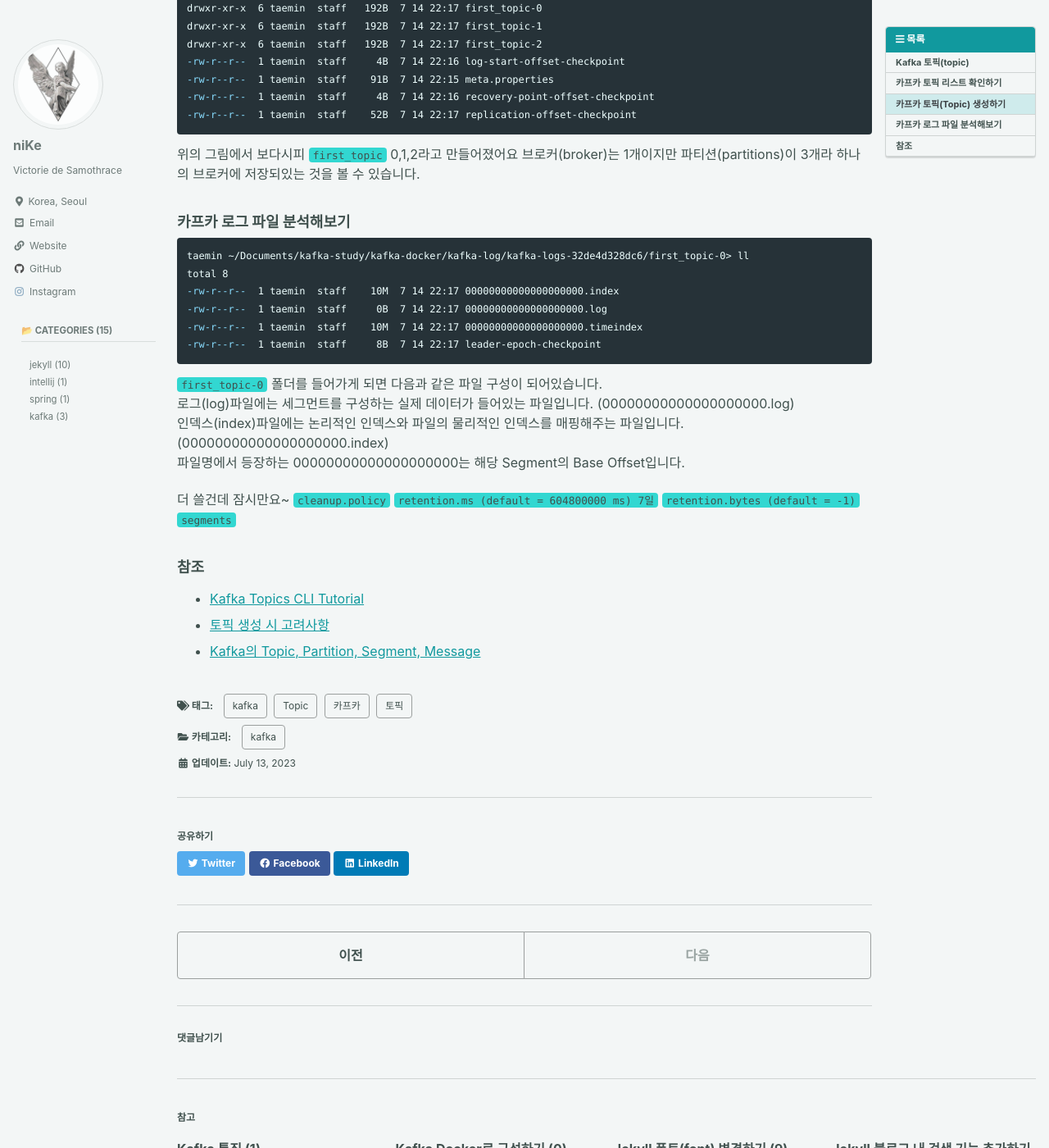
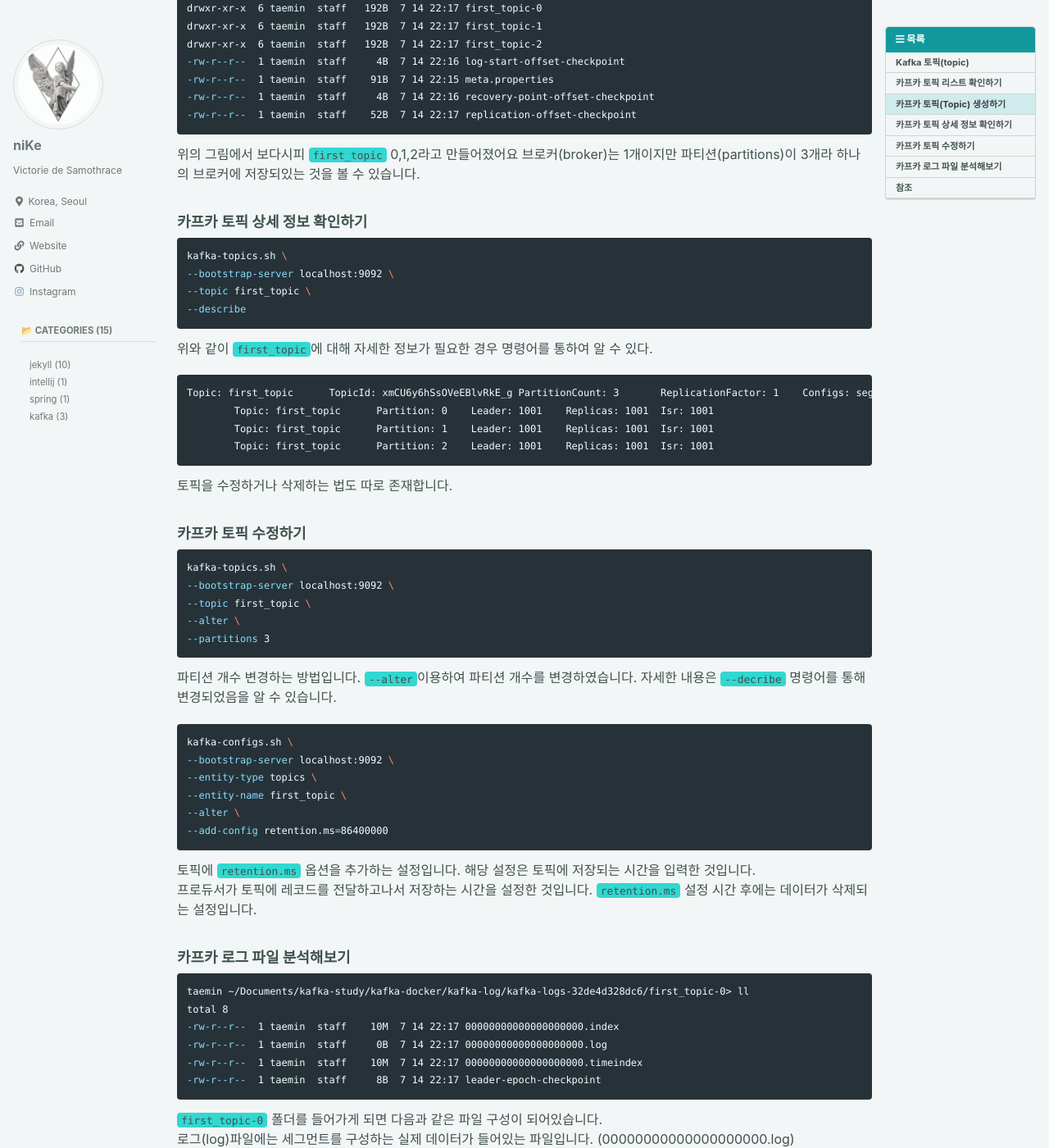
Before and after one commit to KwakTaeMin/KwakTaeMin.github.io, a Jekyll site: the page built from _posts/2023-07-14-Kafka Topic(2).md, in a window 1280 px wide and 1400 px high, scrolled down 1042 px. Shown: the whole window at 82% size. Built offline with Jekyll 4.4.1, drawn with Linux system fonts in a browser that asks for light colours; cached includes are drawn as plain includes; some web fonts are replaced; comment, search, counter and statistics services are not loaded; some of the changed text lies outside the part shown.

Commit message:
카프카 토픽 포스팅

````diff
--- a/_posts/2023-07-14-Kafka Topic(2).md
+++ b/_posts/2023-07-14-Kafka Topic(2).md
@@ -56,6 +56,46 @@ drwxr-xr-x  6 taemin  staff   192B  7 14 22:17 first_topic-2
 ```
 위의 그림에서 보다시피 `first_topic` 0,1,2라고 만들어졌어요 브로커(broker)는 1개이지만 파티션(partitions)이 3개라 하나의 브로커에 저장되있는 것을 볼 수 있습니다.
 
+### 카프카 토픽 상세 정보 확인하기
+```shell
+kafka-topics.sh \
+--bootstrap-server localhost:9092 \
+--topic first_topic \
+--describe
+```
+
+위와 같이 `first_topic`에 대해 자세한 정보가 필요한 경우 명령어를 통하여 알 수 있다.
+```shell
+Topic: first_topic	TopicId: xmCU6y6hSsOVeEBlvRkE_g	PartitionCount: 3	ReplicationFactor: 1	Configs: segment.bytes=1073741824
+	Topic: first_topic	Partition: 0	Leader: 1001	Replicas: 1001	Isr: 1001
+	Topic: first_topic	Partition: 1	Leader: 1001	Replicas: 1001	Isr: 1001
+	Topic: first_topic	Partition: 2	Leader: 1001	Replicas: 1001	Isr: 1001
+```
+
+토픽을 수정하거나 삭제하는 법도 따로 존재합니다.
+
+### 카프카 토픽 수정하기
+```shell
+kafka-topics.sh \
+--bootstrap-server localhost:9092 \
+--topic first_topic \
+--alter \
+--partitions 3
+```
+파티션 개수 변경하는 방법입니다. `--alter`이용하여 파티션 개수를 변경하였습니다. 자세한 내용은 `--decribe` 명령어를 통해 변경되었음을 알 수 있습니다.
+
+```shell
+kafka-configs.sh \
+--bootstrap-server localhost:9092 \
+--entity-type topics \
+--entity-name first_topic \
+--alter \
+--add-config retention.ms=86400000
+```
+토픽에 `retention.ms` 옵션을 추가하는 설정입니다. 해당 설정은 토픽에 저장되는 시간을 입력한 것입니다.
+프로듀서가 토픽에 레코드를 전달하고나서 저장하는 시간을 설정한 것입니다. `retention.ms` 설정 시간 후에는 데이터가 삭제되는 설정입니다.
+
+
 ### 카프카 로그 파일 분석해보기
 
 ```shell
@@ -71,15 +111,7 @@ total 8
 인덱스(index)파일에는 논리적인 인덱스와 파일의 물리적인 인덱스를 매핑해주는 파일입니다. (00000000000000000000.index)
 파일명에서 등장하는 00000000000000000000는 해당 Segment의 Base Offset입니다.
 
-
-
-더 쓸건데 잠시만요~
-`cleanup.policy`
-`retention.ms (default = 604800000 ms) 7일`
-`retention.bytes (default = -1)`
-`segments`
-
-
+해당 로그 파일 분석기는 추가적으로 알아가는 과정에서 내용을 추가하도록 하겠습니다.
 
 ### 참조
 - [Kafka Topics CLI Tutorial](https://www.conduktor.io/kafka/kafka-topics-cli-tutorial/)
````
